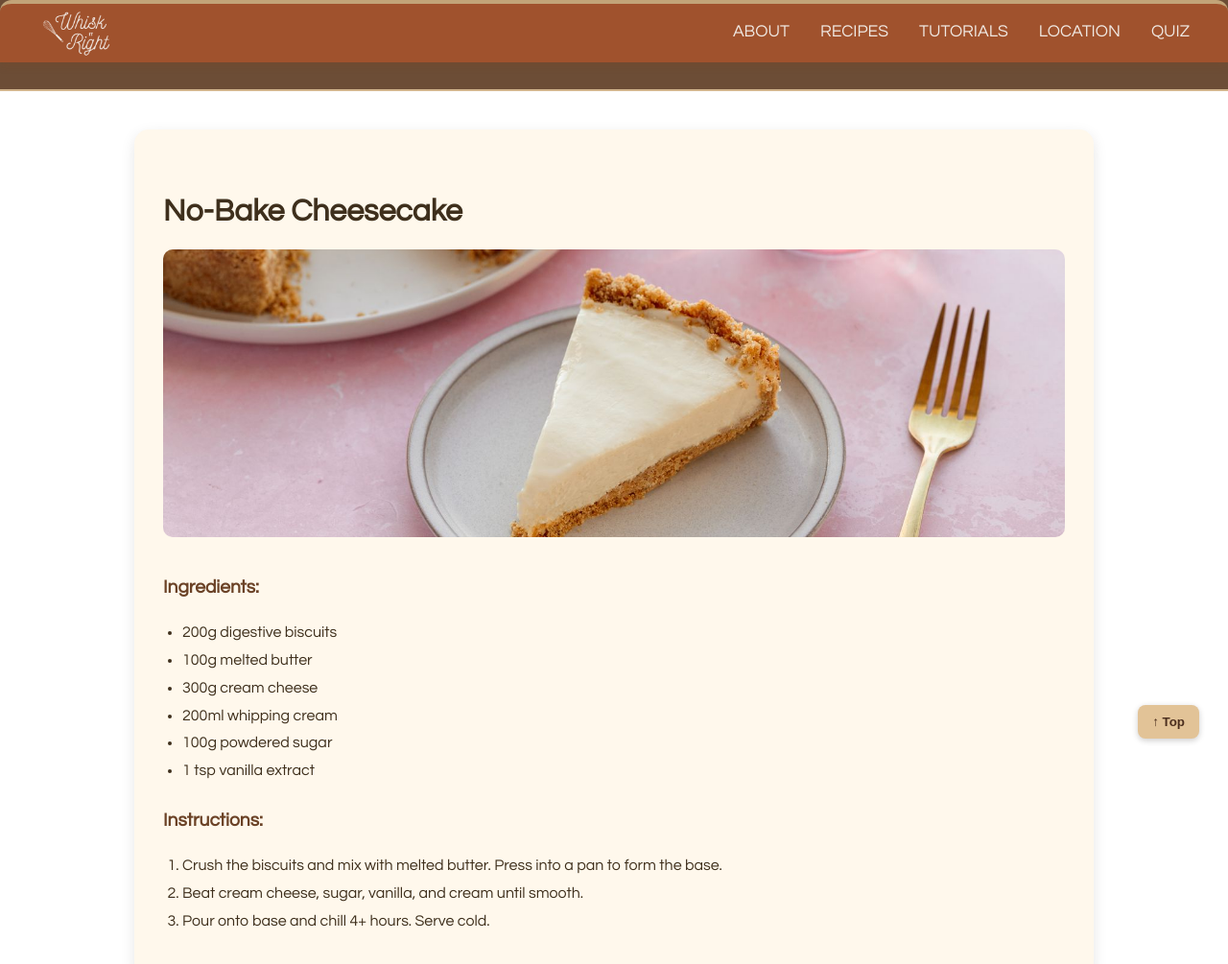
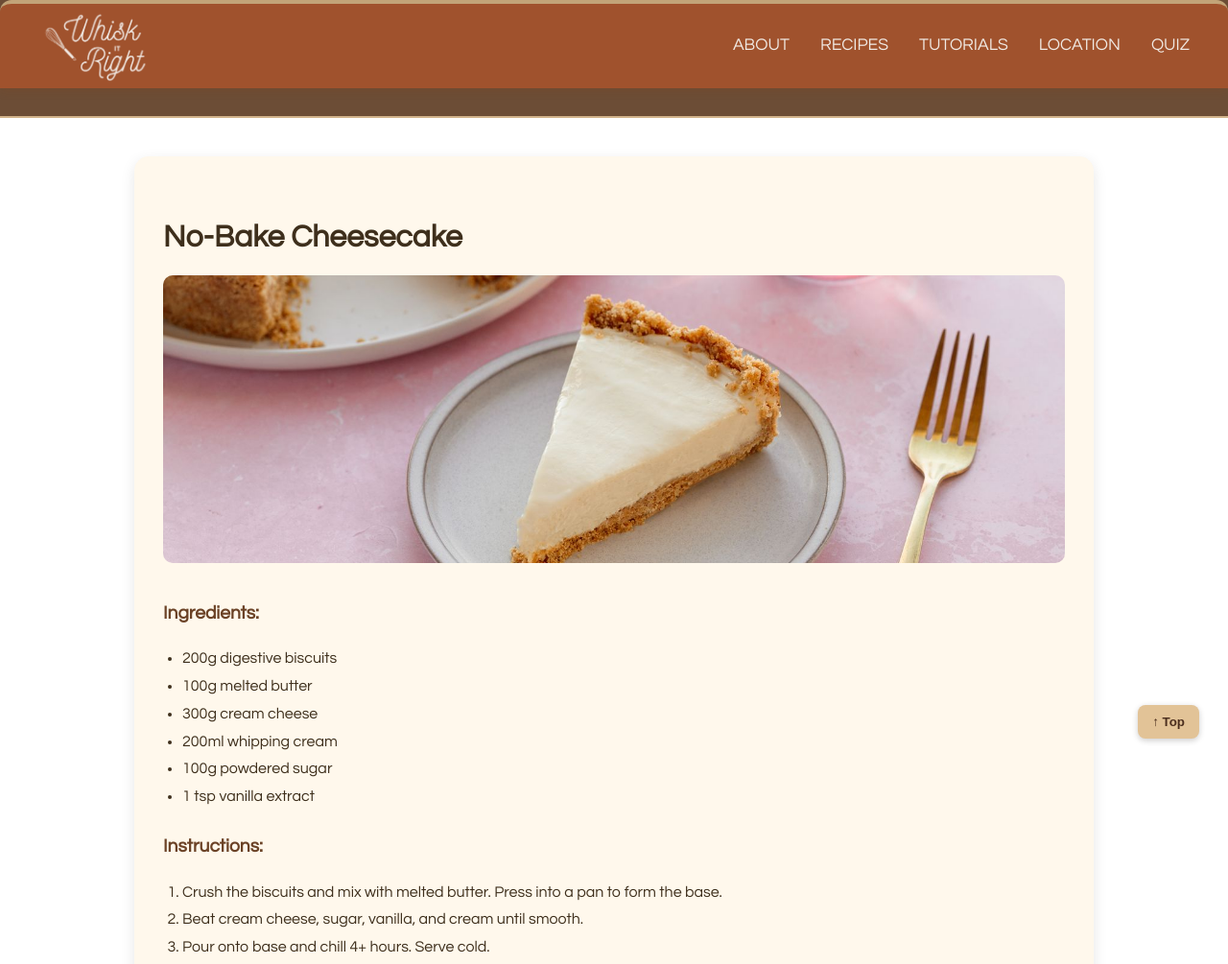
Before and after one commit to inasophiaa/whiskitright.github.io, a plain HTML site: page recipe.html in a window 1280 px wide. Shown: the top 1005 px of the page at 96% size. Drawn offline with Linux system fonts and the light colour scheme.

Commit message:
Update recipe.html

```diff
--- a/recipe.html
+++ b/recipe.html
@@ -9,7 +9,7 @@
     <header class="header">
         <div class="container">
             <nav class="navbar">
-                <a href="index.html"><img src="images/logo.png" width="80px" alt="Whisk It Right Logo"></a>
+                <a href="index.html"><img src="images/logo.png" width="120px" alt="Whisk It Right Logo"></a>
                 <ul class="nav-links">
                     <li><a href="about.html">ABOUT</a></li>
                     <li><a href="recipe.html">RECIPES</a></li>
```
